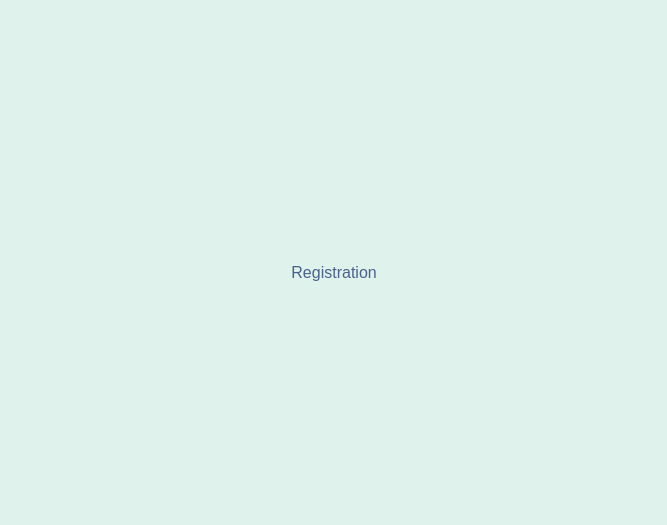
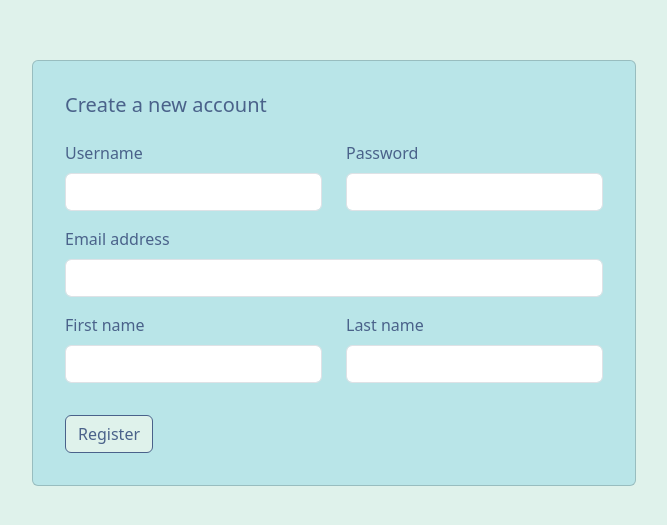
Before and after one commit to lajos-seyler/taskminder-frontend, a React (Vite) app: page /register in a window 1280 px wide. Shown: the part 127-652 px from the top of the page, without its empty margins (306-973 px from the left). Built offline with nearby package versions, Linux system fonts and the light colour scheme.

Commit message:
feat: design Register page

```diff
--- a/src/App.tsx
+++ b/src/App.tsx
@@ -1,3 +1,5 @@
+import "bootstrap/dist/css/bootstrap.min.css";
+
 import { BrowserRouter, Navigate, Route, Routes } from "react-router-dom";
 
 import Login from "./pages/Login";
--- /dev/null
+++ b/src/features/users/components/RegistrationForm.tsx
@@ -0,0 +1,68 @@
+import Button from "react-bootstrap/Button";
+import Col from "react-bootstrap/Col";
+import Form from "react-bootstrap/Form";
+import Row from "react-bootstrap/Row";
+import styled from "styled-components";
+
+const StyledRegistrationForm = styled(Form)`
+  padding: 1rem;
+`;
+
+const StyledSubmitButton = styled(Button)`
+  margin-top: 1rem;
+
+  color: var(--dark-blue);
+  background-color: var(--light-green);
+  border-color: var(--dark-blue);
+
+  &:hover {
+    color: var(--light-green);
+    background-color: var(--dark-blue);
+    border-color: var(--light-green);
+  }
+`;
+
+function RegistrationForm() {
+  return (
+    <StyledRegistrationForm>
+      <Row>
+        <Col xs={12} sm={6}>
+          <Form.Group className="mb-3" controlId="username">
+            <Form.Label>Username</Form.Label>
+            <Form.Control type="text" />
+          </Form.Group>
+        </Col>
+        <Col xs={12} sm={6}>
+          <Form.Group className="mb-3" controlId="password">
+            <Form.Label>Password</Form.Label>
+            <Form.Control type="password" />
+          </Form.Group>
+        </Col>
+      </Row>
+
+      <Form.Group className="mb-3" controlId="email">
+        <Form.Label>Email address</Form.Label>
+        <Form.Control type="email" />
+      </Form.Group>
+
+      <Row>
+        <Col xs={12} sm={6}>
+          <Form.Group as={Col} className="mb-3" controlId="firstName">
+            <Form.Label>First name</Form.Label>
+            <Form.Control type="text" />
+          </Form.Group>
+        </Col>
+        <Col xs={12} sm={6}>
+          <Form.Group as={Col} className="mb-3" controlId="lastName">
+            <Form.Label>Last name</Form.Label>
+            <Form.Control type="text" />
+          </Form.Group>
+        </Col>
+      </Row>
+
+      <StyledSubmitButton type="submit">Register</StyledSubmitButton>
+    </StyledRegistrationForm>
+  );
+}
+
+export default RegistrationForm;
--- a/src/pages/Register.tsx
+++ b/src/pages/Register.tsx
@@ -1,5 +1,31 @@
+import Card from "react-bootstrap/Card";
+import styled from "styled-components";
+
+import RegistrationForm from "../features/users/components/RegistrationForm";
+
+const StyledCard = styled(Card)`
+  color: var(--dark-blue);
+  background-color: var(--light-cyan);
+  margin: 0.5rem;
+`;
+
+const StyledCardTitle = styled(Card.Title)`
+  padding: 1rem 1rem 0;
+`;
+
 function Register() {
-  return <>Registration</>;
+  return (
+    <>
+      <StyledCard>
+        <Card.Body>
+          <StyledCardTitle>Create a new account</StyledCardTitle>
+          <Card.Text>
+            <RegistrationForm />
+          </Card.Text>
+        </Card.Body>
+      </StyledCard>
+    </>
+  );
 }
 
 export default Register;
```
